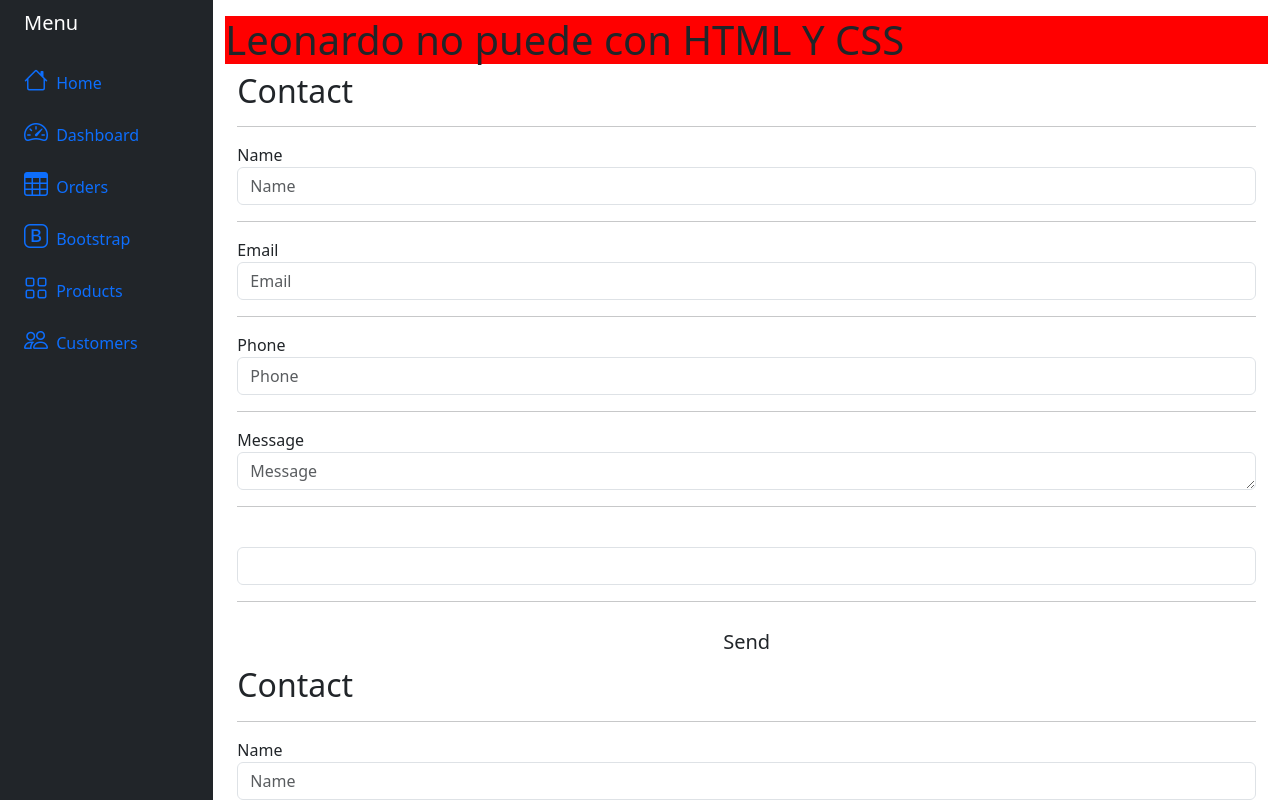
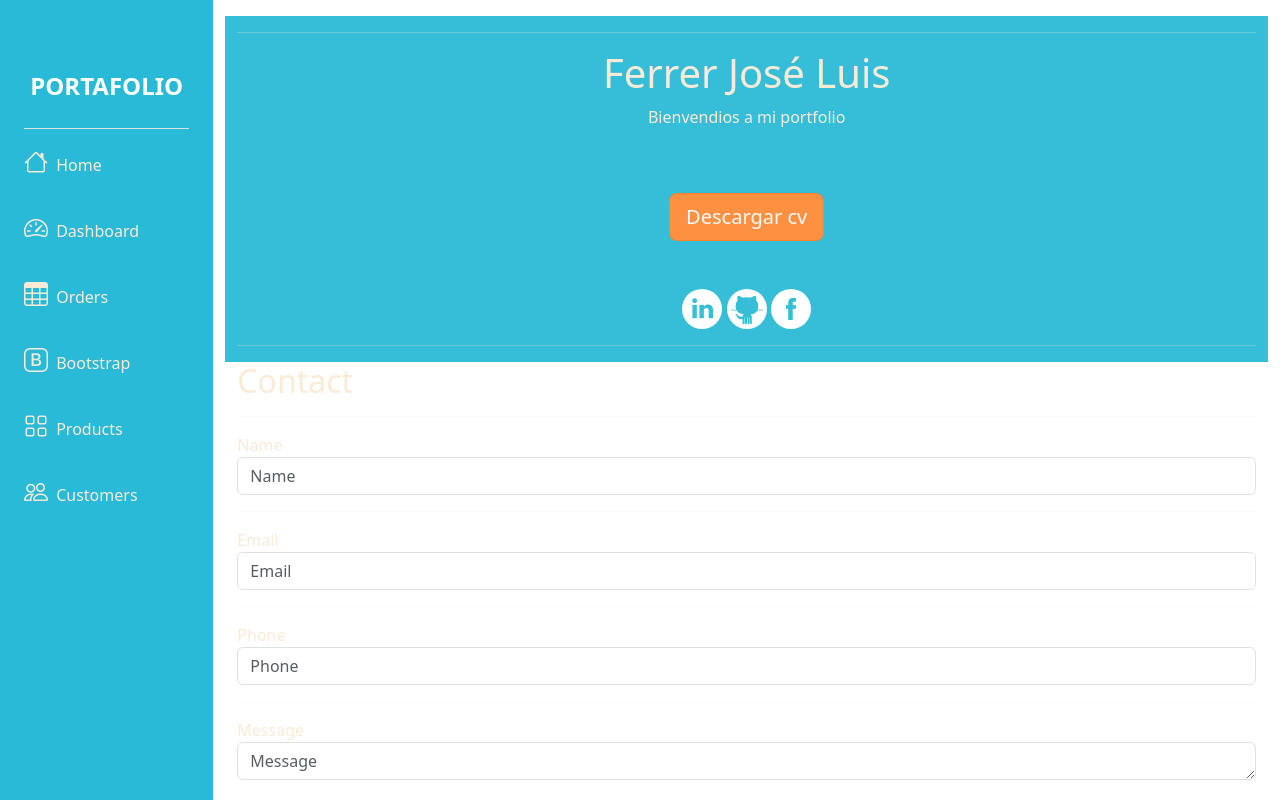
Before and after one commit to Ruyjoy/Portfolio, a website: page index.html in a window 1280 px wide. Drawn offline with nearby package versions, Linux system fonts and the light colour scheme.

Commit message:
Diseño nuevo

```diff
--- a/index.html
+++ b/index.html
@@ -3,38 +3,48 @@
   <head>
     <meta charset="UTF-8" />
     <meta name="viewport" content="width=device-width, initial-scale=1.0" />
-    <link rel="stylesheet" href="./scss/styles.css" />
+    <!-- Google font -->
+    <link
+      href="https://fonts.googleapis.com/css?family=Montserrat"
+      rel="stylesheet"
+      type="text/css"
+    />
+    <link
+      rel="stylesheet"
+      href="https://fonts.googleapis.com/css2?family=Material+Symbols+Outlined:opsz,wght,FILL,GRAD@20..48,100..700,0..1,-50..200"
+    />
     <link
       rel="stylesheet"
       href="https://cdn.jsdelivr.net/npm/bootstrap-icons@1.10.5/font/bootstrap-icons.css"
     />
-    <link
-      href="https://cdn.jsdelivr.net/npm/bootstrap@5.3.0/dist/css/bootstrap.min.css"
-      rel="stylesheet"
-      integrity="sha384-9ndCyUaIbzAi2FUVXJi0CjmCapSmO7SnpJef0486qhLnuZ2cdeRhO02iuK6FUUVM"
-      crossorigin="anonymous"
-    />
-    <title>Document</title>
+    <link rel="stylesheet" href="./scss/styles.css" />
+
+    <title>Portafolio</title>
+
   </head>
   <body>
     <div class="container-fluid">
-      <div class="row flex-nowrap" id="wrapper">
-        <div class="col-auto col-md-3 col-xl-2 px-sm-2 px-0 bg-dark">
+      <div class="row flex-nowrap vh-100" id="wrapper">
+        <div class="col-auto col-md-3 col-xl-2 px-sm-2 px-0" id="nav-color">
           <div
             class="d-flex flex-column align-items-center align-items-sm-start px-3 pt-2 text-white min-vh-100"
           >
-            <a
-              href="https://www.youtube.com/"
-              class="d-flex align-items-center pb-3 mb-md-0 me-md-auto text-white text-decoration-none"
+            <div
+              class="fs-5 d-none d-sm-inline text-center py-4 primary-text fs-4 fw-bold text-uppercase border-bottom"
             >
-              <span class="fs-5 d-none d-sm-inline">Menu</span>
-            </a>
+              <img src="" style="width: 50px; height: auto; margin: 5px" />
+              Portafolio
+            </div>
+            <div class="d-flex flex-column align-items-center">
               <ul
                 class="nav nav-pills flex-column mb-sm-auto mb-0 align-items-center align-items-sm-start"
                 id="menu"
               >
                 <li class="nav-item">
-                <a href="https://www.youtube.com/" class="nav-link align-middle px-0 ">
+                  <a
+                    href="https://www.youtube.com/"
+                    class="nav-link align-middle px-0"
+                  >
                     <i class="fs-4 bi-house"></i>
                     <span class="ms-1 d-none d-sm-inline">Home</span>
                   </a>
@@ -49,7 +59,10 @@
                   </a>
                 </li>
                 <li>
-                <a href="https://www.youtube.com/" class="nav-link px-0 align-middle">
+                  <a
+                    href="https://www.youtube.com/"
+                    class="nav-link px-0 align-middle"
+                  >
                     <i class="fs-4 bi-table"></i>
                     <span class="ms-1 d-none d-sm-inline">Orders</span></a
                   >
@@ -74,7 +87,10 @@
                   </a>
                 </li>
                 <li>
-                <a href="https://www.youtube.com/" class="nav-link px-0 align-middle">
+                  <a
+                    href="https://www.youtube.com/"
+                    class="nav-link px-0 align-middle"
+                  >
                     <i class="fs-4 bi-people"></i>
                     <span class="ms-1 d-none d-sm-inline">Customers</span>
                   </a>
@@ -82,87 +98,51 @@
               </ul>
             </div>
           </div>
-        <div class="col py-3" id="page-content-wrapper">
+        </div>
 
+        <!-- La barra lateral termina aquí -->
+
+        <div class="overflow-auto col py-3" id="page-content-wrapper">
           <!-- Contact -->
-          <section id="contact">
-            <h1>Leonardo no puede con HTML Y CSS</h1>
-          </section>
-
-          <!-- Contact -->
-          <section id="contact">
+          <section id="home">
             <div class="container-fluid">
               <div class="row">
                 <div class="col-xs-12">
-                  <h2>Contact</h2>
                   <hr class="section-hr" />
                 </div>
               </div>
-              <div class="row">
-                <div class="col-xs-10 col-xs-offset-1">
-                  <form id="contact-form" class="text-left" role="form">
-                    <input type="hidden" name="source" value="Portfolio" />
-                    <div class="form-group">
-                      <label for="form-name">Name</label>
-                      <input
-                        type="text"
-                        class="form-control"
-                        placeholder="Name"
-                        id="form-name"
-                        name="name"
-                      />
+
+              <div class="form-group text-center">
+                <h1>Ferrer José Luis</h1>
               </div>
-                    <hr />
-                    <div class="form-group">
-                      <label for="form-email">Email</label>
-                      <input
-                        type="email"
-                        class="form-control"
-                        placeholder="Email"
-                        id="form-email"
-                        name="email"
-                      />
+
+              <div class="form-group text-center">
+                <p>Bienvendios a mi portfolio</p>
               </div>
-                    <hr />
-                    <div class="form-group">
-                      <label for="form-phone">Phone</label>
-                      <input
-                        type="tel"
-                        class="form-control"
-                        placeholder="Phone"
-                        id="form-phone"
-                        name="phone"
-                      />
-                    </div>
-                    <hr />
-                    <div class="form-group">
-                      <label for="form-message">Message</label>
-                      <textarea
-                        rows="1"
-                        class="form-control"
-                        placeholder="Message"
-                        id="form-message"
-                        name="message"
-                      ></textarea>
-                    </div>
-                    <hr />
-                    <div class="form-group">
-                      <label id="captcha-gen" for="form-captcha"></label>
-                      <input
-                        type="text"
-                        id="form-captcha"
-                        class="form-control"
-                        name="captcha"
-                        placeholder=""
-                      />
-                    </div>
-                    <hr />
+
               <div class="form-group text-center">
-                      <button type="submit" class="btn btn-lg">Send</button>
+                <a type="submit" class="btn btn-lg" href="CV.txt" download="CV"
+                  >Descargar cv</a
+                >
                 <br />
                 <div id="success"></div>
               </div>
-                  </form>
+
+              <div class="d-flex justify-content-center" id="social-media">
+                <a href="https://www.linkedin.com/in/jos%C3%A9-luis-ferrer/"
+                  ><img id="linkedin" src="./img/linkedin.png" /></a
+                >&nbsp;
+                <a href="https://github.com/Ruyjoy"
+                  ><img id="github" src="./img/github.png" /></a
+                >&nbsp;
+                <a href="https://www.facebook.com/joseluis.ferrer1/"
+                  ><img id="facebook" src="./img/facebook.png"
+                /></a>
+              </div>
+
+              <div class="row">
+                <div class="col-xs-12">
+                  <hr class="section-hr" />
                 </div>
               </div>
             </div>
@@ -246,17 +226,9 @@
               </div>
             </div>
           </section>
-
         </div>
       </div>
     </div>
-
-    <script
-      src="https://cdn.jsdelivr.net/npm/jquery@3.5.1/dist/jquery.slim.min.js"
-      integrity="sha384-DfXdz2htPH0lsSSs5nCTpuj/zy4C+OGpamoFVy38MVBnE+IbbVYUew+OrCXaRkfj"
-      crossorigin="anonymous"
-    ></script>
-
     <script
       src="https://cdn.jsdelivr.net/npm/bootstrap@5.3.0/dist/js/bootstrap.bundle.min.js"
       integrity="sha384-geWF76RCwLtnZ8qwWowPQNguL3RmwHVBC9FhGdlKrxdiJJigb/j/68SIy3Te4Bkz"
@@ -264,11 +236,9 @@
     ></script>
 
     <script
-    src="https://cdn.jsdelivr.net/npm/bootstrap@4.6.2/dist/js/bootstrap.min.js"
-    integrity="sha384-+sLIOodYLS7CIrQpBjl+C7nPvqq+FbNUBDunl/OZv93DB7Ln/533i8e/mZXLi/P+"
+      src="https://code.jquery.com/jquery-3.7.0.slim.min.js"
+      integrity="sha256-tG5mcZUtJsZvyKAxYLVXrmjKBVLd6VpVccqz/r4ypFE="
       crossorigin="anonymous"
     ></script>
-
-
   </body>
 </html>
--- /dev/null
+++ b/scss/_visual.scss
@@ -0,0 +1,53 @@
+.nav-link{
+    border: none;
+    padding: 15px 30px;
+    color: antiquewhite;
+}
+#nav-color{
+    background-color: #29bad7;
+}
+
+#home{
+
+    background-color: #36bed9;
+}
+
+
+.row ,h1, p{
+    color: antiquewhite;
+}
+
+
+//Iconos de redes
+
+.img-responsive {
+    display: inline;
+}
+
+#social-media img {
+    border-radius: 10rem;
+    background-color: $white;
+    transition: all ease .3s;
+
+}
+
+#facebook:hover {
+    background-color: #3b5998;
+}
+
+#linkedin:hover {
+    background-color: #0077b5;
+}
+
+#github:hover {
+    background-color: black;
+}
+
+
+.form-group a {
+
+background-color: #fe9141;
+color: #f5f9fa;
+border: 1px solid #fe8228;
+margin: 3rem;
+}
--- a/scss/styles.scss
+++ b/scss/styles.scss
@@ -1,13 +1,8 @@
 @import "../node_modules/bootstrap/scss/bootstrap.scss";
+@import "./visual";
 
-
-#wrapper{
-    height:100vh;
-  }
-#page-content-wrapper{
-     overflow:auto;
+.nav-link{
+  border: none;
+  padding: 15px 30px;
+  color: antiquewhite;
 }
-
-h1{
-    background-color: red;
-}
```
Also changed, not shown: img/facebook.png (added), img/github.png (added), img/linkedin.png (added), scss/styles.css, 1 other file. Lines whose indentation alone changed are shown as unchanged.
